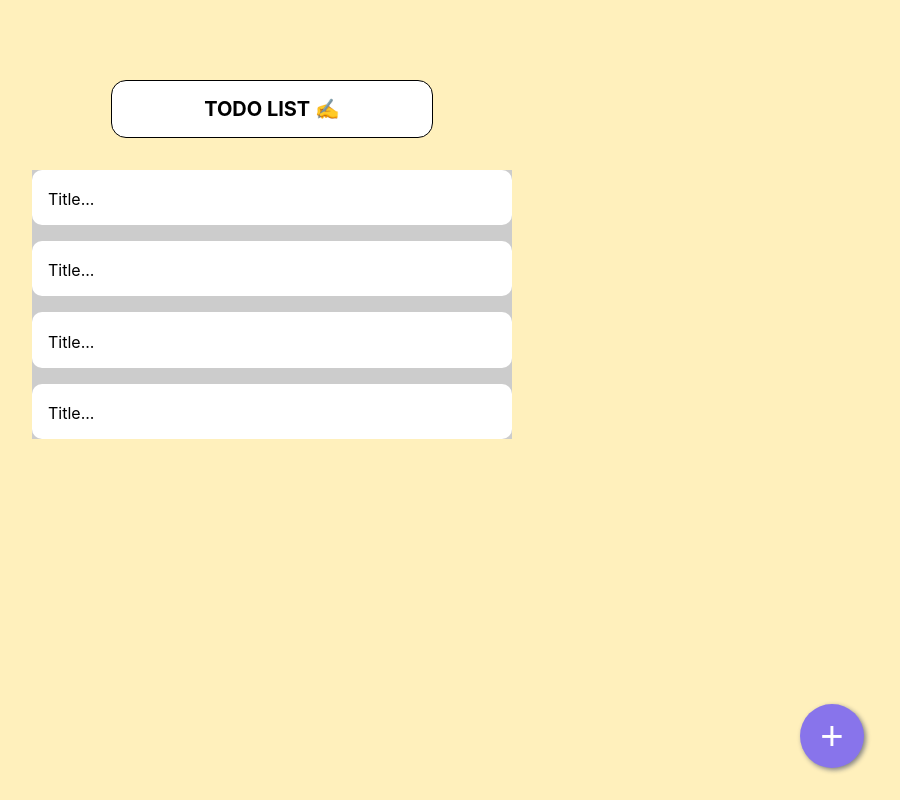
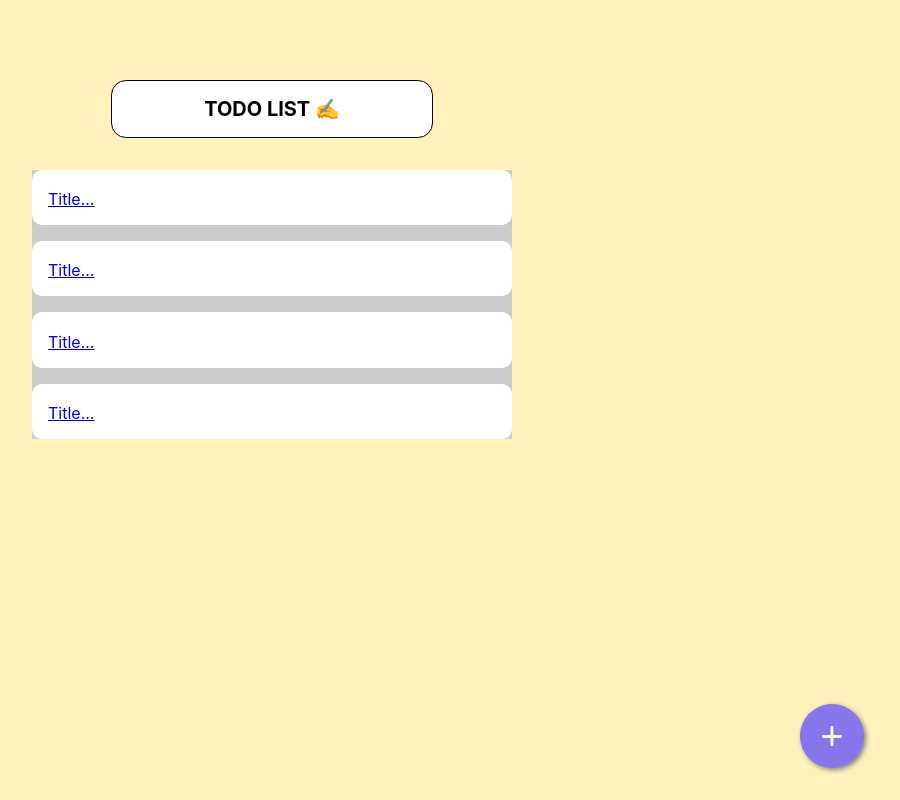
Before and after one commit to zooyaho/js-react-todolist, a React (Create React App) app: page / in a window 1280 px wide. Shown: the whole page, without its empty margins (368-1268 px from the left). Built offline with nearby package versions, Linux system fonts and the light colour scheme; the HTML template or start-up script is replaced by a standard one.

Commit message:
Style: Add todo item styling
스타일 수정추가와 수정

```diff
--- a/src/components/Todo/TodoItem.js
+++ b/src/components/Todo/TodoItem.js
@@ -1,4 +1,5 @@
 import styled from "styled-components";
+import { Link } from "react-router-dom";
 
 const TodoItem = () => {
   const TodoItem = styled.li`
@@ -10,7 +11,9 @@
   `;
   return (
     <>
-      <TodoItem>Title...</TodoItem>
+      <TodoItem>
+        <Link to="/todo/124">Title...</Link>
+      </TodoItem>
     </>
   );
 };
```
